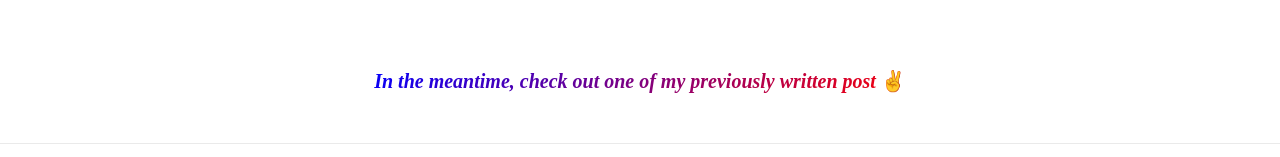
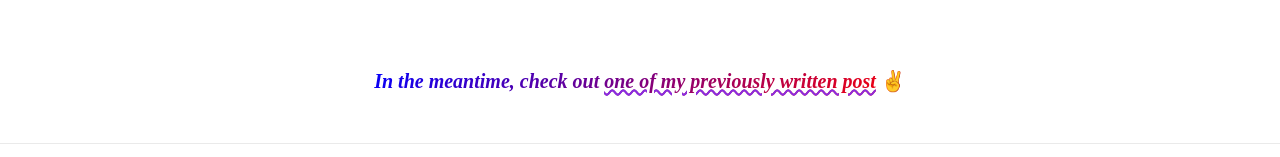
Before and after one commit to segebre-dev/segebre-dev, a Next.js app: page / in a window 1280 px wide. Shown: the part 544-701 px from the top of the page. Built offline with nearby package versions, Linux system fonts and the light colour scheme.

Commit message:
add css classes

```diff
--- a/src/pages/home/styles.module.css
+++ b/src/pages/home/styles.module.css
@@ -24,6 +24,14 @@
   padding: 0 8px;
 }
 
+.text a {
+  text-decoration: blueviolet wavy underline;
+}
+
+.text a:hover {
+  text-decoration: blue solid underline;
+}
+
 .heading {
   font-size: 3vh;
 }
```
